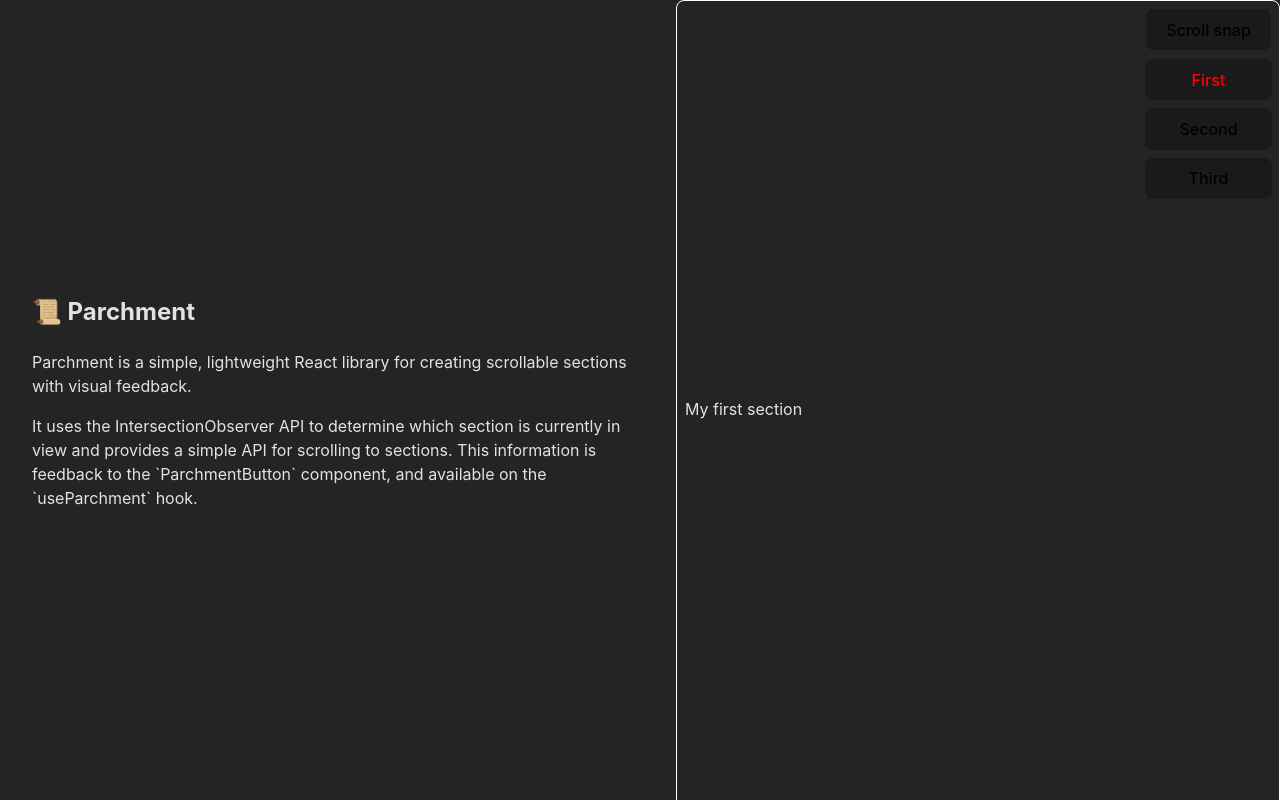
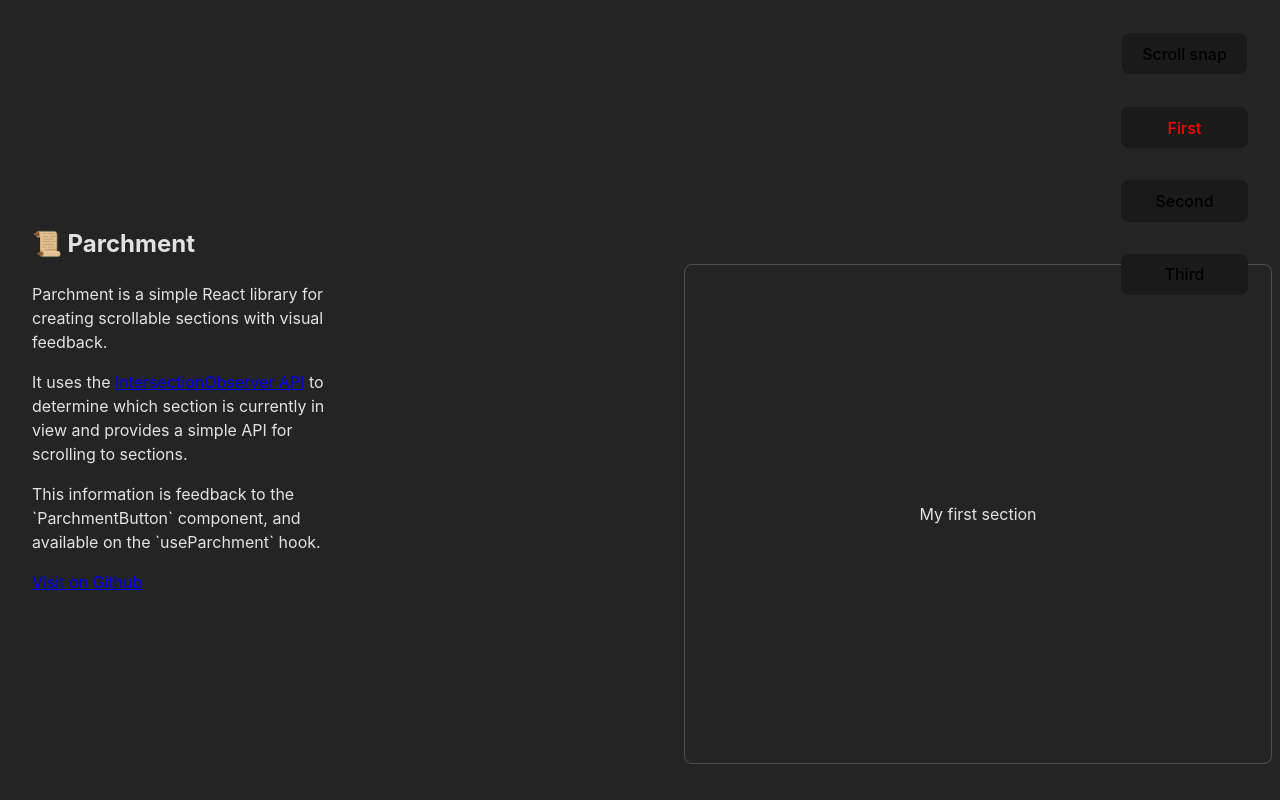
Before and after one commit to alex-fitzgerald/parchment, a React (Vite) app: page / in a window 1280 px wide. Built offline with nearby package versions, Linux system fonts and the light colour scheme.

Commit message:
feat: further refine demo app

```diff
--- a/src/components/parchment-section.tsx
+++ b/src/components/parchment-section.tsx
@@ -37,9 +37,9 @@ export default function ParchmentSection({ children, id, className, style }: Rea
             id={id}
             ref={parchmentSectionRef}
             style={{
-                scrollSnapAlign: 'start',
+                scrollSnapAlign: 'center',
                 boxSizing: 'border-box',
-                minHeight: '100dvh',
+                minHeight: '100%',
                 ...style,
             }}
             className={className}
--- a/src/components/parchment.tsx
+++ b/src/components/parchment.tsx
@@ -17,13 +17,14 @@ export default function Parchment({
     style,
 }: Readonly<ParchmentProps>) {
     return (
-        <div style={{ height: '100%', maxHeight: '100dvh', overflowY: 'auto', scrollSnapType: snap ? 'y mandatory' : '', ...style }} className={className}>
+        <div style={{ height: '100%', maxHeight: '100dvh', overflowY: 'auto', scrollSnapType: snap ? 'y mandatory' : '', }} className={className}>
             <div
                 style={{
                     display: 'flex',
                     width: '100%',
                     minHeight: '100%',
                     flexDirection: 'column',
+                    ...style,
                 }}
             >
                 {children}
--- a/src/demo-app.tsx
+++ b/src/demo-app.tsx
@@ -7,6 +7,9 @@ import {
 import ParchmentSection from './components/parchment-section';
 import ParchmentButton from './components/parchment-button';
 import ParchmentProvider from './state/parchment-provider';
+
+const INTERSECTION_OBSERVER = 'https://developer.mozilla.org/en-US/docs/Web/API/Intersection_Observer_API';
+const GITHUB_URL = 'https://github.com/alex-fitzgerald/parchment';
 
 function MyNavButton({ isActive, children }: { isActive?: boolean; children: ReactNode }) {
     return (
@@ -18,7 +21,7 @@ function MyNavButton({ isActive, children }: { isActive?: boolean; children: Rea
 
 function Section({ title }: { title: string }) {
     return (
-        <div style={{ height: '100vh', display: 'flex', alignItems: 'center' }}>
+        <div style={{ height: '100%', display: 'flex', justifyContent: 'center', alignItems: 'center' }}>
             {title}
         </div>
     );
@@ -38,22 +41,29 @@ function DemoApp() {
     const [snap, setSnap] = useState(false);
 
     return (
-        <main style={{ display: 'flex', gap: '8px', alignItems: 'center' }}>
+        <main style={{ display: 'flex', gap: '8px', alignItems: 'center', position: 'relative' }}>
             <article style={{ flex: 1, alignItems: 'start', textAlign: 'left', padding: '32px' }}>
+                <div style={{ maxWidth: '312px' }}>
                     <h1>
                         📜 Parchment
                     </h1>
                     <p>
-                    Parchment is a simple, lightweight React library for creating scrollable sections with visual feedback.
+                        Parchment is a simple React library for creating scrollable sections with visual feedback.
                     </p>
                     <p>
-                    It uses the IntersectionObserver API to determine which section is currently in view and provides a simple API for scrolling to sections.
+                        It uses the <a target="_blank" href={INTERSECTION_OBSERVER}>IntersectionObserver API</a>
+                        {' '}
+                        to determine which section is currently in view and provides a simple API for scrolling to sections.
+                    </p>
+                    <p>
                         This information is feedback to the `ParchmentButton` component, and available on the `useParchment` hook.
                     </p>
+                    <a href={GITHUB_URL} target="_blank">Visit on Github</a>
+                </div>
             </article>
             <div style={{ flex: 1 }}>
                 <ParchmentProvider>
-                    <div style={{ position: 'fixed', display: 'flex', flexDirection: 'column', gap: '8px', top: '8px', right: '8px' }}>
+                    <div style={{ position: 'fixed', display: 'flex', flexDirection: 'column', gap: '32px', top: '32px', right: '32px' }}>
                         <Controls snap={snap} toggleSnap={() => setSnap(prevSnap => !prevSnap)} />
                         <ParchmentButton to="myFirstSection">
                             {
@@ -71,14 +81,14 @@ function DemoApp() {
                             }
                         </ParchmentButton>
                     </div>
-                    <Parchment snap={snap}>
-                        <ParchmentSection id="myFirstSection" style={{ padding: '8px', borderRadius: '8px', border: '1px solid white' }}>
+                    <Parchment snap={snap} style={{ display: 'flex', flexDirection: 'column', gap: '256px', padding: '256px 0' }}>
+                        <ParchmentSection id="myFirstSection" style={{ margin: '8px', padding: '8px', borderRadius: '8px', border: '1px solid rgba(125, 125, 125, 0.5)', height: '500px' }}>
                             <Section title="My first section" />
                         </ParchmentSection>
-                        <ParchmentSection id="mySecondSection" style={{ padding: '8px', borderRadius: '8px', border: '1px solid white' }}>
+                        <ParchmentSection id="mySecondSection" style={{ margin: '8px', padding: '8px', borderRadius: '8px', border: '1px solid rgba(125, 125, 125, 0.5)', height: '500px' }}>
                             <Section title="My section section" />
                         </ParchmentSection>
-                        <ParchmentSection id="myThirdSection" style={{ padding: '8px', borderRadius: '8px', border: '1px solid white' }}>
+                        <ParchmentSection id="myThirdSection" style={{ margin: '8px', padding: '8px', borderRadius: '8px', border: '1px solid rgba(125, 125, 125, 0.5)', height: '500px' }}>
                             <Section title="My third section" />
                         </ParchmentSection>
                     </Parchment>
```
Lines whose indentation alone changed are shown as unchanged.
